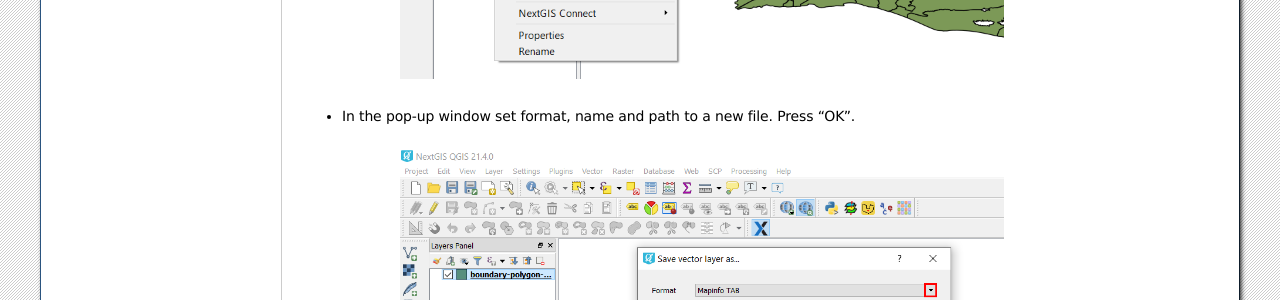
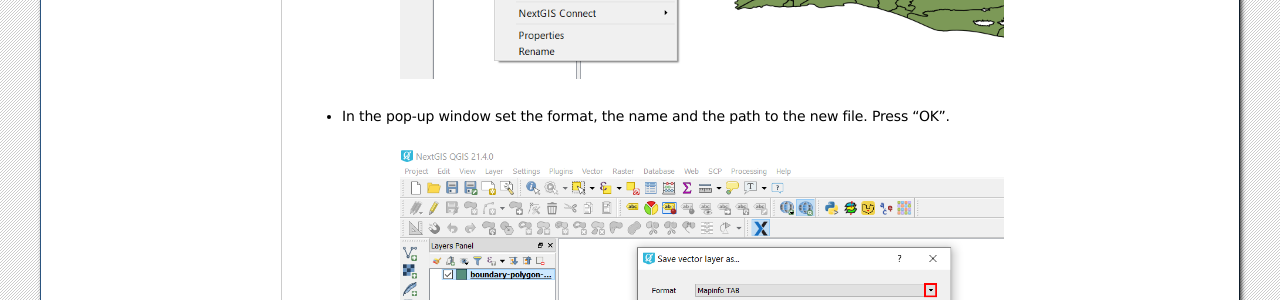
Before and after one commit to nextgis/docs_data, a Sphinx documentation site: the page built from source/type_change.rst, in a window 1280 px wide. Shown: the part 618-918 px from the top of the page. Built offline with Sphinx 7.4.7, drawn with Linux system fonts in a browser that asks for light colours; formulas are drawn with MathJax 3; pages that are not in the unit, such as notebooks, are missing from menus.

Commit message:
Update type_change.rst

```diff
--- a/source/type_change.rst
+++ b/source/type_change.rst
@@ -13,7 +13,7 @@
    :align: center
    :width: 16cm
 
-* In the pop-up window set format, name and path to a new file. Press “OK”.
+* In the pop-up window set the format, the name and the path to the new file. Press “OK”.
 
 .. figure:: _static/type_change2.png
    :name: type_change2
```
